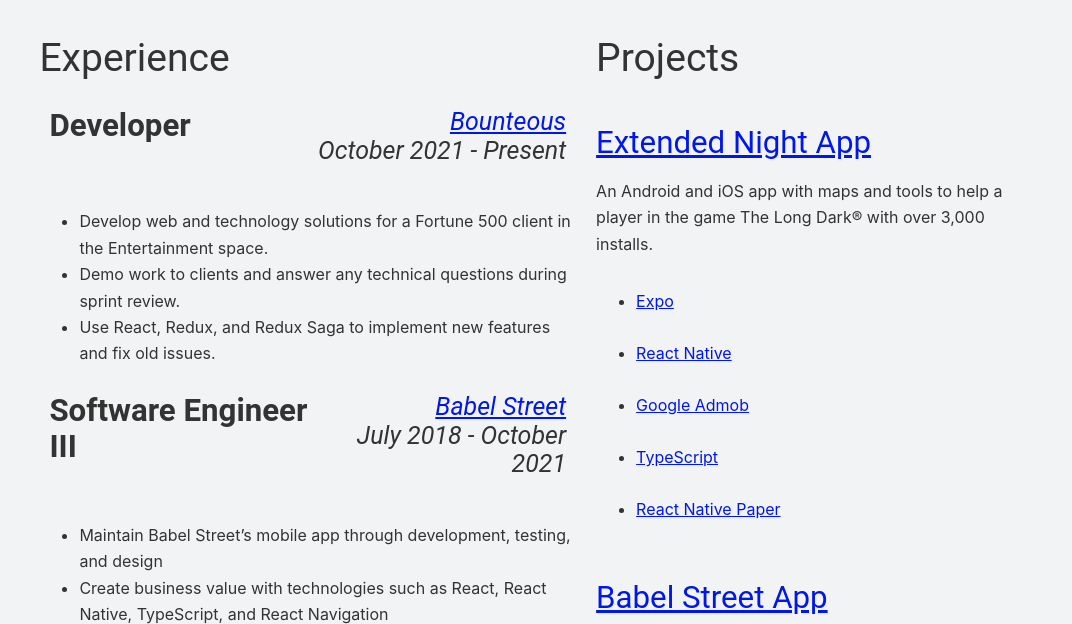
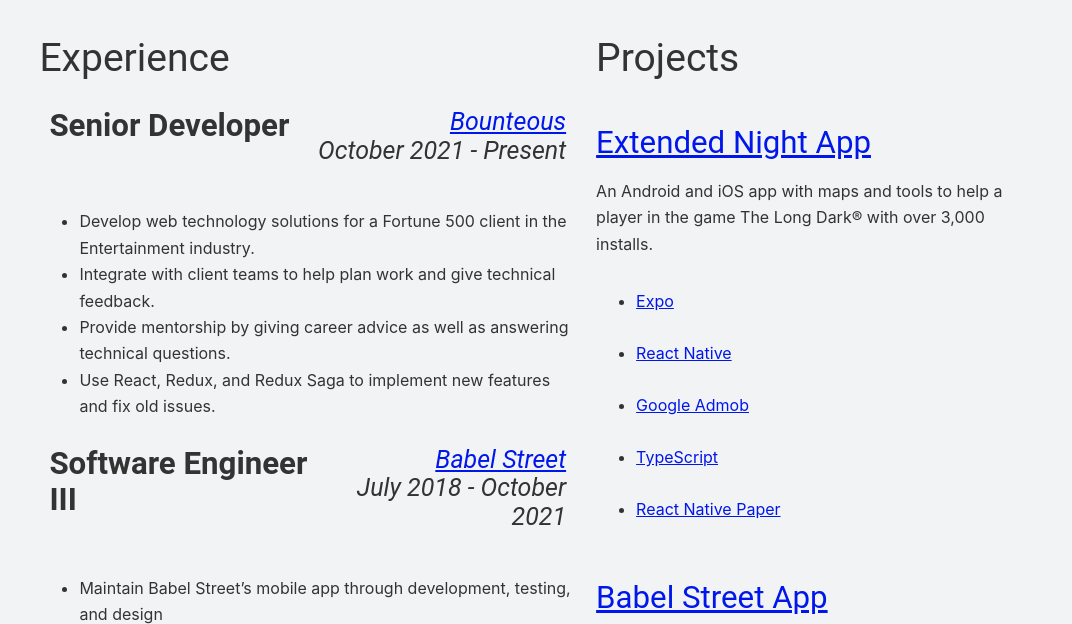
Before and after one commit to brooksbecton/resume, a plain HTML site: page index.html in a window 1280 px wide. Shown: the part 107-731 px from the top of the page, without its empty margins (105-1177 px from the left). Drawn offline with Linux system fonts and the light colour scheme.

Commit message:
Update title to senior

```diff
--- a/index.html
+++ b/index.html
@@ -39,7 +39,7 @@
 
           <section class="job">
             <div class="job-title">
-              <h3>Developer</h3>
+              <h3>Senior Developer</h3>
               <h4>
                 <a href="https://www.bounteous.com/">Bounteous</a> <br />
                 October 2021 - Present
@@ -48,12 +48,13 @@
 
             <ul>
               <li>
-                Develop web and technology solutions for a Fortune 500 client in
-                the Entertainment space.
+                Develop web technology solutions for a Fortune 500 client in the Entertainment industry.
               </li>
               <li>
-                Demo work to clients and answer any technical questions during
-                sprint review.
+                Integrate with client teams to help plan work and give technical feedback.
+              </li>
+              <li>
+                Provide mentorship by giving career advice as well as answering technical questions.
               </li>
               <li>
                 Use React, Redux, and Redux Saga to implement new features and fix old issues.
```
